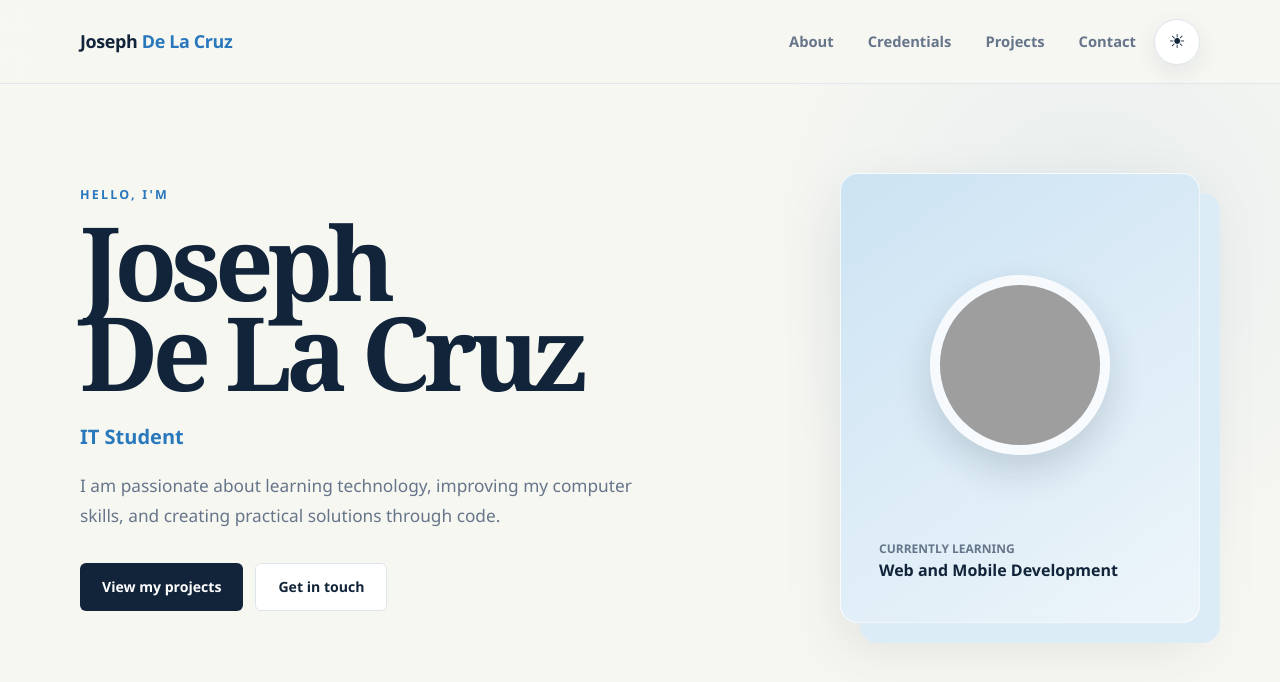
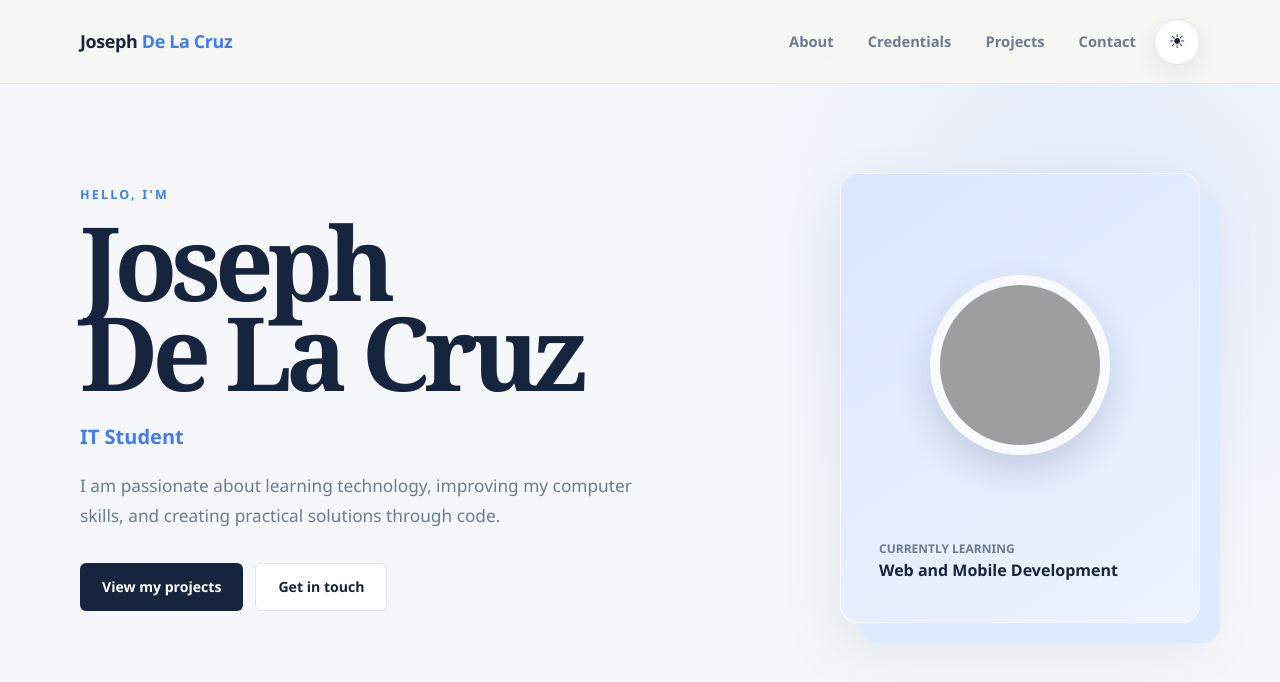
Before and after one commit to delacruz091905-ai/Delacruz-project-1, a plain HTML site: page index.html in a window 1280 px wide. Shown: the top 682 px of the page. Drawn offline with Linux system fonts and the light colour scheme; grey boxes are pictures that could not be loaded.

Commit message:
enhance portfolio color scheme

```diff
--- a/style.css
+++ b/style.css
@@ -1,13 +1,15 @@
 :root {
-    --navy: #11243a;
-    --navy-light: #1b3552;
-    --blue: #2878bb;
-    --sky: #dcecf6;
-    --cream: #f7f7f2;
+    --navy: #17243d;
+    --navy-light: #263b5a;
+    --blue: #3d7cf4;
+    --blue-deep: #245ac7;
+    --sky: #dfeaff;
+    --cream: #f5f7fb;
     --white: #ffffff;
-    --text: #243448;
-    --muted: #66758a;
-    --border: #dde5ec;
+    --text: #25334a;
+    --muted: #6d7b91;
+    --border: #dfe5ef;
+    --surface: #eef3fa;
 }
 
 * {
@@ -52,7 +54,8 @@ body {
     font-family: "Segoe UI", Arial, Helvetica, sans-serif;
     color: var(--text);
     background:
-        radial-gradient(circle at 85% 8%, rgba(40, 120, 187, 0.08), transparent 22rem),
+        radial-gradient(circle at 85% 8%, rgba(61, 124, 244, 0.11), transparent 22rem),
+        radial-gradient(circle at 10% 70%, rgba(90, 173, 255, 0.06), transparent 28rem),
         var(--cream);
     line-height: 1.6;
     -webkit-font-smoothing: antialiased;
@@ -149,17 +152,20 @@ label:focus-visible {
 }
 
 body:has(.theme-toggle:checked) {
-    --navy: #edf5ff;
-    --navy-light: #dceaf7;
-    --blue: #78b7ed;
-    --sky: #1d354e;
-    --cream: #101722;
-    --white: #182230;
-    --text: #d9e4ef;
-    --muted: #9eb0c2;
-    --border: #304155;
+    --navy: #f1f5ff;
+    --navy-light: #dbe5ff;
+    --blue: #86a9ff;
+    --blue-deep: #658ef2;
+    --sky: #1d2e4a;
+    --cream: #0d1422;
+    --white: #171f30;
+    --text: #dde6f5;
+    --muted: #a6b3c8;
+    --border: #303d53;
+    --surface: #202b3d;
     background:
-        radial-gradient(circle at 85% 8%, rgba(120, 183, 237, 0.08), transparent 22rem),
+        radial-gradient(circle at 85% 8%, rgba(134, 169, 255, 0.09), transparent 22rem),
+        radial-gradient(circle at 10% 70%, rgba(61, 124, 244, 0.07), transparent 28rem),
         var(--cream);
 }
 
@@ -305,7 +311,7 @@ body:has(.theme-toggle:checked) .secondary {
 }
 
 .primary:hover {
-    background: var(--blue);
+    background: var(--blue-deep);
 }
 
 .secondary {
@@ -323,7 +329,7 @@ body:has(.theme-toggle:checked) .secondary {
     padding: 38px;
     border: 1px solid rgba(255, 255, 255, 0.7);
     border-radius: 18px;
-    background: linear-gradient(145deg, #cce3f3, #edf5fa);
+    background: linear-gradient(145deg, #dbe6ff, #edf3ff);
     box-shadow: 20px 20px 0 var(--sky), 0 24px 60px rgba(17, 36, 58, 0.10);
 }
 
@@ -406,7 +412,8 @@ body:has(.theme-toggle:checked) .secondary {
 
 .section-alt {
     border-block: 1px solid var(--border);
-    background: rgba(255, 255, 255, 0.72);
+    background: var(--surface);
+    background: color-mix(in srgb, var(--white) 82%, var(--surface));
 }
 
 .credential-card {
@@ -500,7 +507,7 @@ body:has(.theme-toggle:checked) .secondary {
     padding: 6px 9px;
     border-radius: 3px;
     color: var(--blue);
-    background: #edf5fa;
+    background: var(--sky);
     font-size: 0.72rem;
     font-weight: 800;
 }
@@ -508,7 +515,7 @@ body:has(.theme-toggle:checked) .secondary {
 .contact-section {
     padding-block: 78px;
     color: var(--white);
-    background: var(--navy);
+    background: linear-gradient(135deg, var(--navy), var(--navy-light));
 }
 
 .contact-inner {
```
